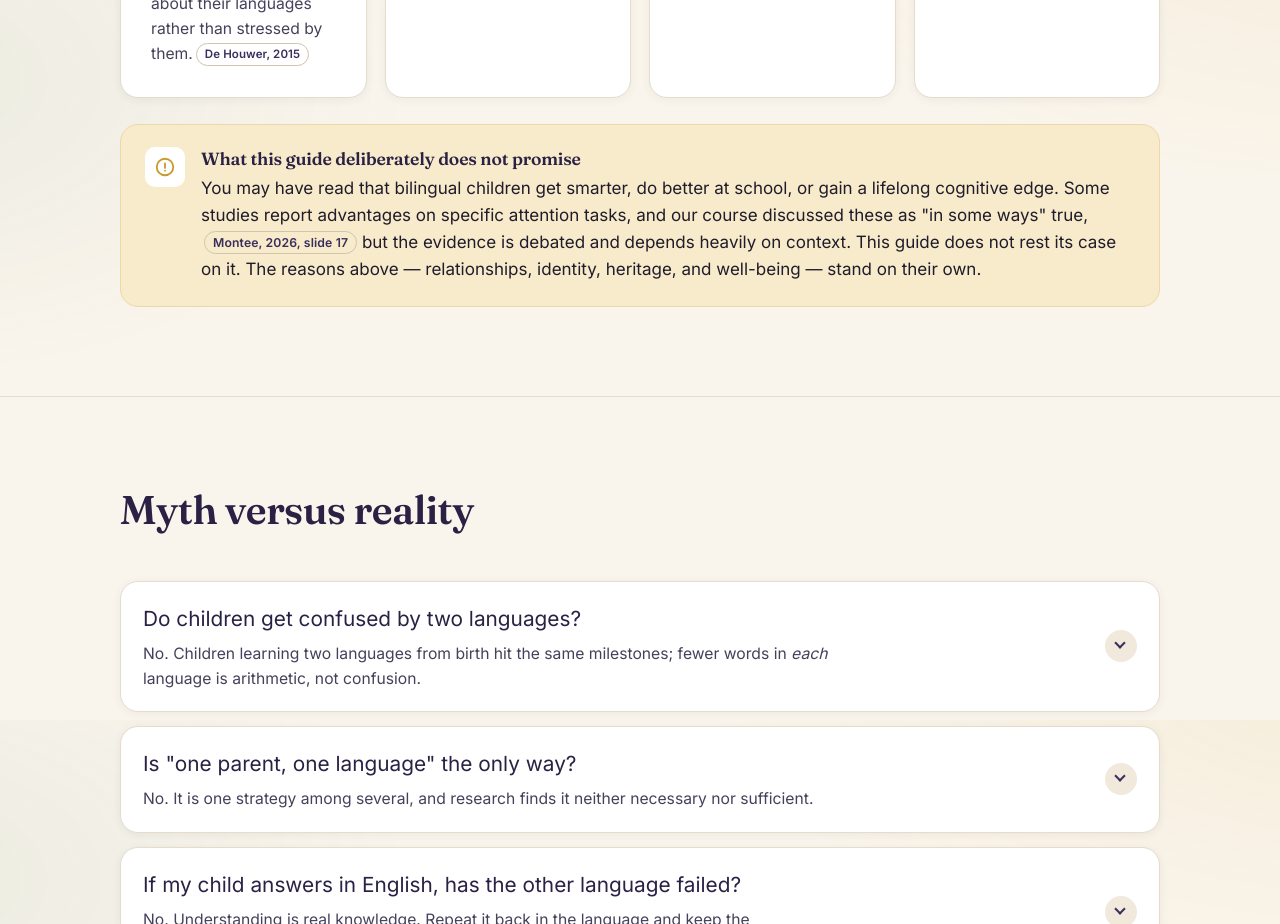
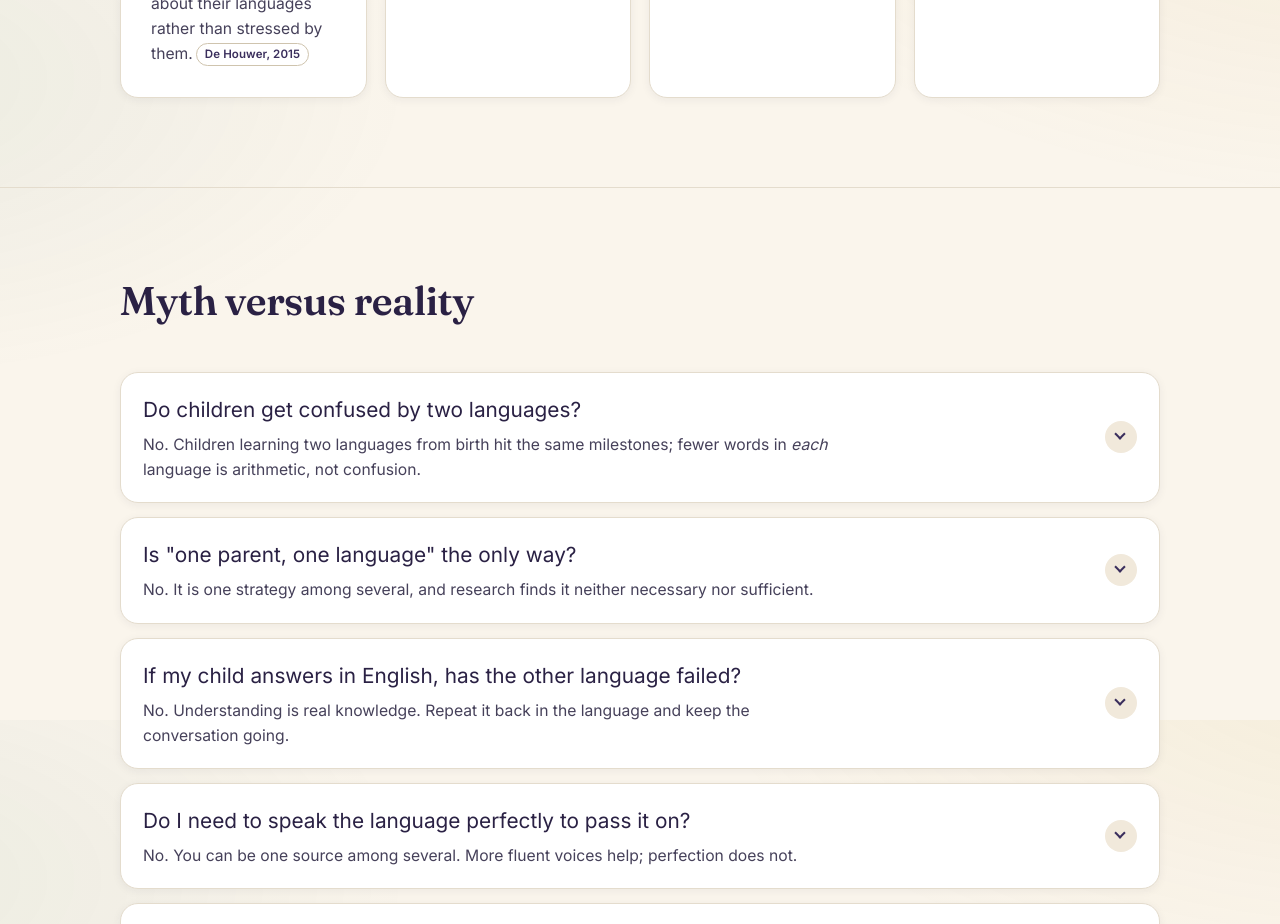
Before and after one commit to joshlammbo0/Every-Family-Has-a-Language-Plan, a plain HTML site: page index.html in a window 1280 px wide. Shown: the part 4080-5004 px from the top of the page. Drawn offline with Linux system fonts and the light colour scheme.

Commit message:
Remove the "What this guide deliberately does not promise" box
Also drops the slide 17 mention from the lecture's reference note, since
no claim on the page cites it any more.

Co-Authored-By: Claude Fable 5.2 <noreply@anthropic.com>

```diff
--- a/index.html
+++ b/index.html
@@ -269,13 +269,6 @@
       </div>
     </div>
 
-    <div class="callout">
-      <span class="glyph" aria-hidden="true"><svg viewBox="0 0 24 24" fill="none" stroke="#c99a2e" stroke-width="2" stroke-linecap="round" stroke-linejoin="round"><circle cx="12" cy="12" r="9"/><path d="M12 8v5M12 16h.01"/></svg></span>
-      <div>
-        <h3>What this guide deliberately does not promise</h3>
-        <p>You may have read that bilingual children get smarter, do better at school, or gain a lifelong cognitive edge. Some studies report advantages on specific attention tasks, and our course discussed these as "in some ways" true,<a class="cite" href="#src-montee2026" data-cite="montee2026">Montee, 2026, slide 17</a> but the evidence is debated and depends heavily on context. This guide does not rest its case on it. The reasons above — relationships, identity, heritage, and well-being — stand on their own.</p>
-      </div>
-    </div>
   </div>
 </section>
 
@@ -866,7 +859,7 @@
           <article class="ref" id="src-montee2026" tabindex="-1">
             <span class="kind course">Course lecture</span>
             <p class="apa">Montee, M. (2026, September 1). <em>Myths &amp; misconceptions</em> [Lecture slides, Topic 1: Introduction to SLA]. LING 2050: How Languages Are Learned, Georgetown University.</p>
-            <details class="use"><summary>How I used it</summary><p>The lecture (drawing on Lightbown &amp; Spada, 2006, and King &amp; Mackey, 2007) states that young bilingual children often control a smaller vocabulary in each language but a similar total across both (slide 13); that for young children, in-person interaction is required and edutainment is a supplement rather than a substitute (slide 16); that "earlier is better" is true with important qualifications (slide 12); that cognitive advantages hold "in some ways" (slide 17); and that family connection and heritage pride are personal benefits of bilingualism (slide 26).</p></details>
+            <details class="use"><summary>How I used it</summary><p>The lecture (drawing on Lightbown &amp; Spada, 2006, and King &amp; Mackey, 2007) states that young bilingual children often control a smaller vocabulary in each language but a similar total across both (slide 13); that for young children, in-person interaction is required and edutainment is a supplement rather than a substitute (slide 16); that "earlier is better" is true with important qualifications (slide 12); and that family connection and heritage pride are personal benefits of bilingualism (slide 26).</p></details>
           </article>
           <article class="ref" id="src-dehouwer2009" tabindex="-1">
             <span class="kind course">Course reading</span>
```
Also changed, not shown: 1 other file.
